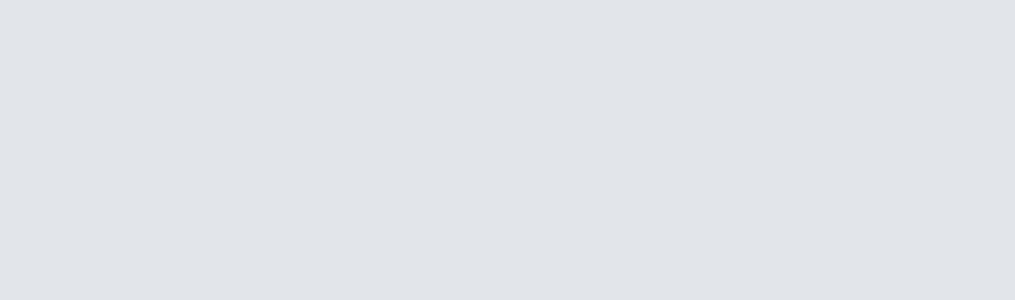
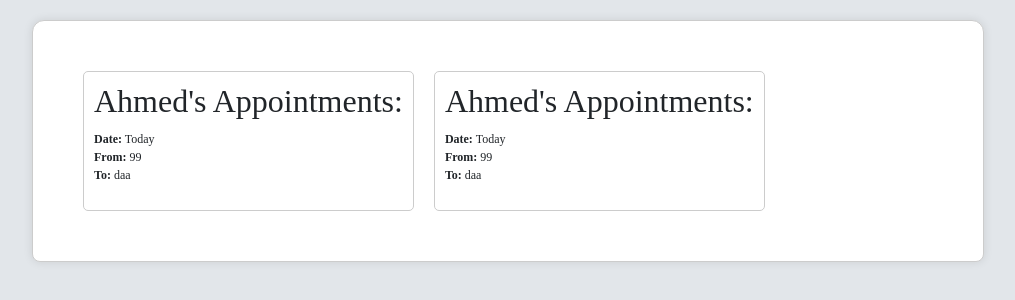
Before and after one commit to MostafaAhmeedd/Project-Vezeeta-React, a React (Create React App) app: page /appointments in a window 1280 px wide. Before the commit this address had no page. Shown: the top 300 px of the page, without its empty margins (132-1147 px from the left). Built offline with nearby package versions, Linux system fonts and the light colour scheme; a web font is replaced by a local one.

Commit message:
User Appoinments (Without Redux)

```diff
--- a/src/App/App.js
+++ b/src/App/App.js
@@ -5,7 +5,7 @@ import { Provider } from 'react-redux';
 import { BrowserRouter, Route, Routes } from "react-router-dom";
 import { PersistGate } from 'redux-persist/integration/react';
 import { store, persistor } from '../Redux/store';
-
+import UserAppointments from '../Components/UserAppointments';
 import './App.css';
 
 function App() {
@@ -16,6 +16,7 @@ function App() {
           <PersistGate loading={null} persistor={persistor}>
             <Routes>
               <Route path="/" element={<HomePage/>} />
+              <Route path="/appointments" element={<UserAppointments />} />
               <Route path="/filtered_doctors" element={<Doctors />} />
             </Routes>
           </PersistGate>
--- a/src/Components/Doctors.jsx
+++ b/src/Components/Doctors.jsx
@@ -23,7 +23,14 @@ const Doctors = () => {
                 "phoneNum": "0120556632",
                 "gender": "male",
                 "password": "1234",
-                "bithday": ""
+                "bithday": "",
+                "appointment": [{
+                    "id": "1",
+                    "date": "Today",
+                    "from": "99",
+                    "to": "daa",
+                    "activated": true
+                },]
             },
             {
                 "id": "2",
@@ -33,11 +40,11 @@ const Doctors = () => {
                 "gender": "male",
                 "password": "1234",
                 "bithday": "",
-                "appointment":[{
-                    "id":"1",
+                "appointment": [{
+                    "id": "1",
                     "date": "Today",
                     "from": "99",
-                    "to":"daa",
+                    "to": "daa",
                     "activated": true
                 },]
             },
@@ -48,19 +55,41 @@ const Doctors = () => {
     const id = "2"
     const book = (userId, doctorId, appointment, Alldocs) => {
         const user = users.users.find(user => user.id === userId);
-        const updatedUser = {
+        if (user) {
+            let updatedUser;
+            if (user.appointment) {
+                updatedUser = {
                     ...user,
-            appointment:[{
-                id:appointment.id,
+                    appointment: [
+                        ...user.appointment,
+                        {
+                            id: appointment.id,
+                            date: appointment.date,
+                            from: appointment.from,
+                            to: appointment.to,
+                            activated: !appointment.activated
+                        }
+                    ]
+                };
+            }
+            else{
+                updatedUser = {
+                    ...user,
+                    appointment: [{
+                        id: appointment.id,
                         date: appointment.date,
                         from: appointment.from,
                         to: appointment.to,
                         activated: true
                     }]
+                };
             }
-        console.log(updatedUser);
+            const index = users.users.findIndex(u => u.id === userId);
+            users.users[index] = updatedUser;
+        }
 
         const doc = Alldocs.find(doc => doc.id === doctorId);
+        if (doc) {
             const updatedDoc = {
                 ...doc,
                 appointment: doc.appointment.map(appt => {
@@ -75,6 +104,7 @@ const Doctors = () => {
             }
             dispatch(EditDoctorsData(updatedDoc))
 
+        }
     }
 
     useEffect(() => {
@@ -135,7 +165,7 @@ const Doctors = () => {
                                                 </div>
                                             </div>
                                             {appointment.activated ? (
-                                                <div className="SchedulesubComponentsstyle__ColumnButton-sc-1dc31lc-11 dEeEEt" title={`Book your appointment ${appointment.date}`}onClick={() => book(id,doctor.id,appointment,Alldocs)} >Book</div>
+                                                <div className="SchedulesubComponentsstyle__ColumnButton-sc-1dc31lc-11 dEeEEt" title={`Book your appointment ${appointment.date}`} onClick={() => book(id, doctor.id, appointment, Alldocs)} >Book</div>
                                             ) : (
                                                 <div className="SchedulesubComponentsstyle__ColumnButton-sc-1dc31lc-11 dEeEEtD" title={`Appointment not available`} disabled>Reserved</div>
                                             )}
--- a/src/Components/SearchBoxBackground.jsx
+++ b/src/Components/SearchBoxBackground.jsx
@@ -14,17 +14,15 @@ const SearchBoxBackground = () => {
         ];
 
         const backgroundImage = document.getElementById('backgroundImage');
+        backgroundImage.src = images[currentImageIndex];
         const switchBackground = () => {
+            setCurrentImageIndex((currentImageIndex + 1) % images.length);
             backgroundImage.src = images[currentImageIndex];
-            backgroundImage.classList.remove('active');
-            void backgroundImage.offsetWidth;
-            backgroundImage.classList.add('active');
-            setCurrentImageIndex((currentImageIndex + 1) % images.length);
         };
         const intervalId = setInterval(switchBackground, 2500);
 
         return () => clearInterval(intervalId);
-    }, [currentImageIndex]);
+    });
 
     return (
         <div className="backgrounds">
--- a/src/Components/UserAppointments.jsx
+++ b/src/Components/UserAppointments.jsx
@@ -1,11 +1,70 @@
 import React from 'react';
+import '../Styles/UserAppointmentsStyle.css';
 
 const UserAppointments = () => {
-    return (
-        <div>
+  const users = {
+    "users": [
+        {
+            "id": "1",
+            "name": "Ahmed",
+            "email": "Ahmed@gmail.com",
+            "phoneNum": "0120556632",
+            "gender": "male",
+            "password": "1234",
+            "bithday": "",
+            "appointment":[{
+                "id":"1",
+                "date": "Today",
+                "from": "99",
+                "to":"daa",
+                "activated": true
+            },]
+        },
+        {
+            "id": "2",
+            "name": "Ahmed",
+            "email": "Ahmed@gmail.com",
+            "phoneNum": "0120556632",
+            "gender": "male",
+            "password": "1234",
+            "bithday": "",
+            "appointment":[{
+                "id":"1",
+                "date": "Today",
+                "from": "99",
+                "to":"daa",
+                "activated": true
+            },]
+        },
 
-        </div>
-    );
+
+    ]
 }
 
+  const userList = users.users;
+  const id = 0;
+
+  return (
+    <div className="user-appointments-container">
+      <div className="appointments-list">
+        {userList.map((user) => (
+
+          <div key={user.id} className="appointment-card">
+            <h2 className="appointment-name">{user.name}'s Appointments:</h2>
+            <ul className="appointment-ul">
+              {user.appointment.map((appointment) => (
+                <li key={appointment.id}>
+                  <strong>Date:</strong> {appointment.date}<br />
+                  <strong>From:</strong> {appointment.from}<br />
+                  <strong>To:</strong> {appointment.to}<br />
+                </li>
+              ))}
+            </ul>
+          </div>
+        ))}
+      </div>
+    </div>
+  );
+};
+
 export default UserAppointments;
--- /dev/null
+++ b/src/Styles/UserAppointmentsStyle.css
@@ -0,0 +1,45 @@
+
+
+.user-appointments-container {
+  display: flex;
+  border: 1px solid #ccc;
+  border-radius: 8px;
+  max-width: 600px;
+  margin: 20px auto;
+  background-color: #fff;
+  box-shadow: 0 0 10px rgba(0, 0, 0, 0.1);
+  background: white;
+  border-top-left-radius: 12px;
+  border-top-right-radius: 12px;
+  direction: ltr;
+  text-align: left;
+  position: relative;
+  padding: 40px;
+  max-width: calc(-270px + 100vw);
+  width: calc(952px);
+}
+
+.appointments-list {
+  display: flex;
+  flex-wrap: wrap;
+}
+
+.appointment-card {
+  border: 1px solid #ccc;
+  border-radius: 5px;
+  margin: 10px;
+  padding: 10px;
+}
+
+.appointment-card h2 {
+  margin-bottom: 10px;
+}
+
+.appointment-card ul {
+  list-style-type: none;
+  padding: 0;
+}
+
+.appointment-card li {
+  margin-bottom: 5px;
+}
```
Also changed, not shown: src/Data/Doctors.json (+13 -13 lines). Lines whose indentation alone changed are shown as unchanged.
